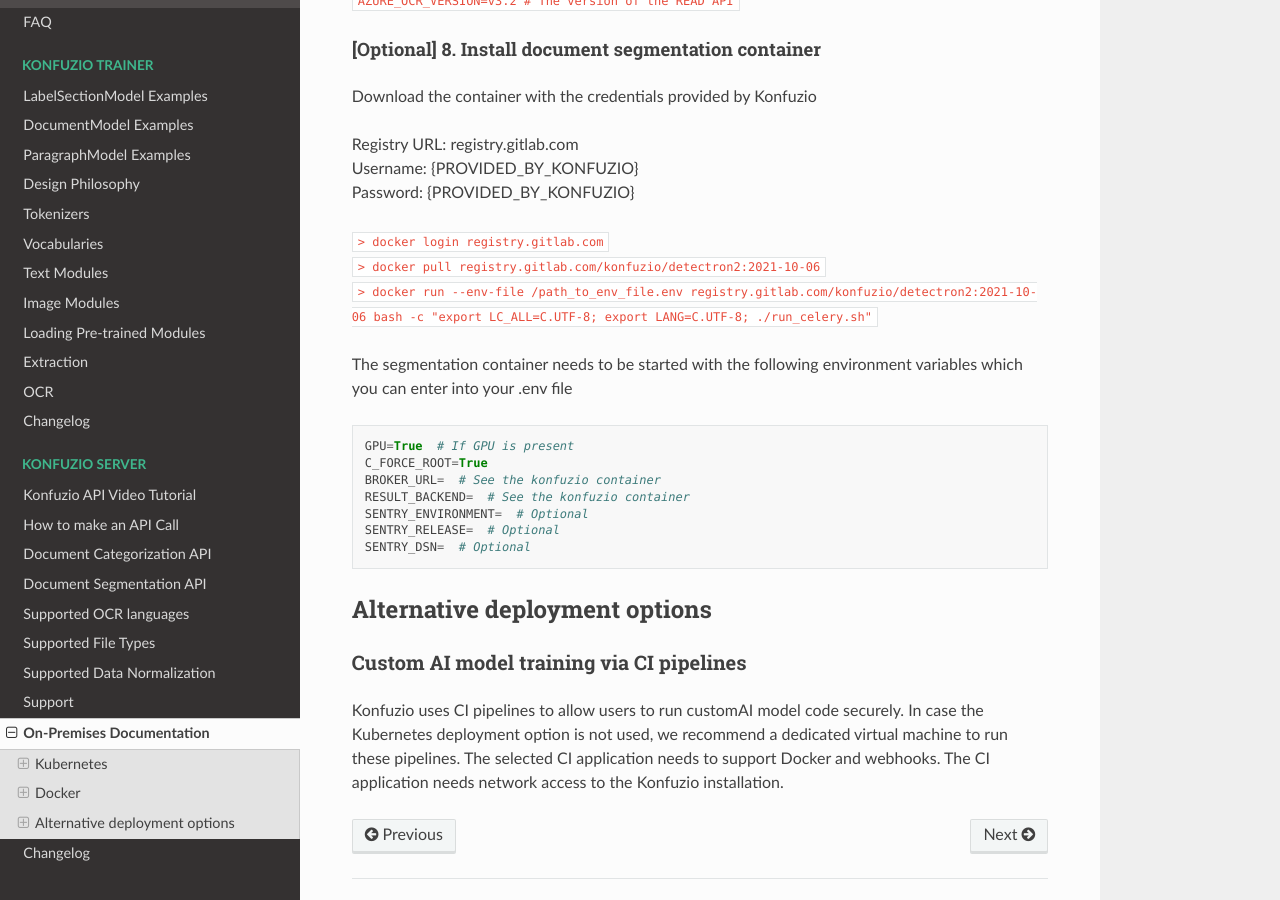
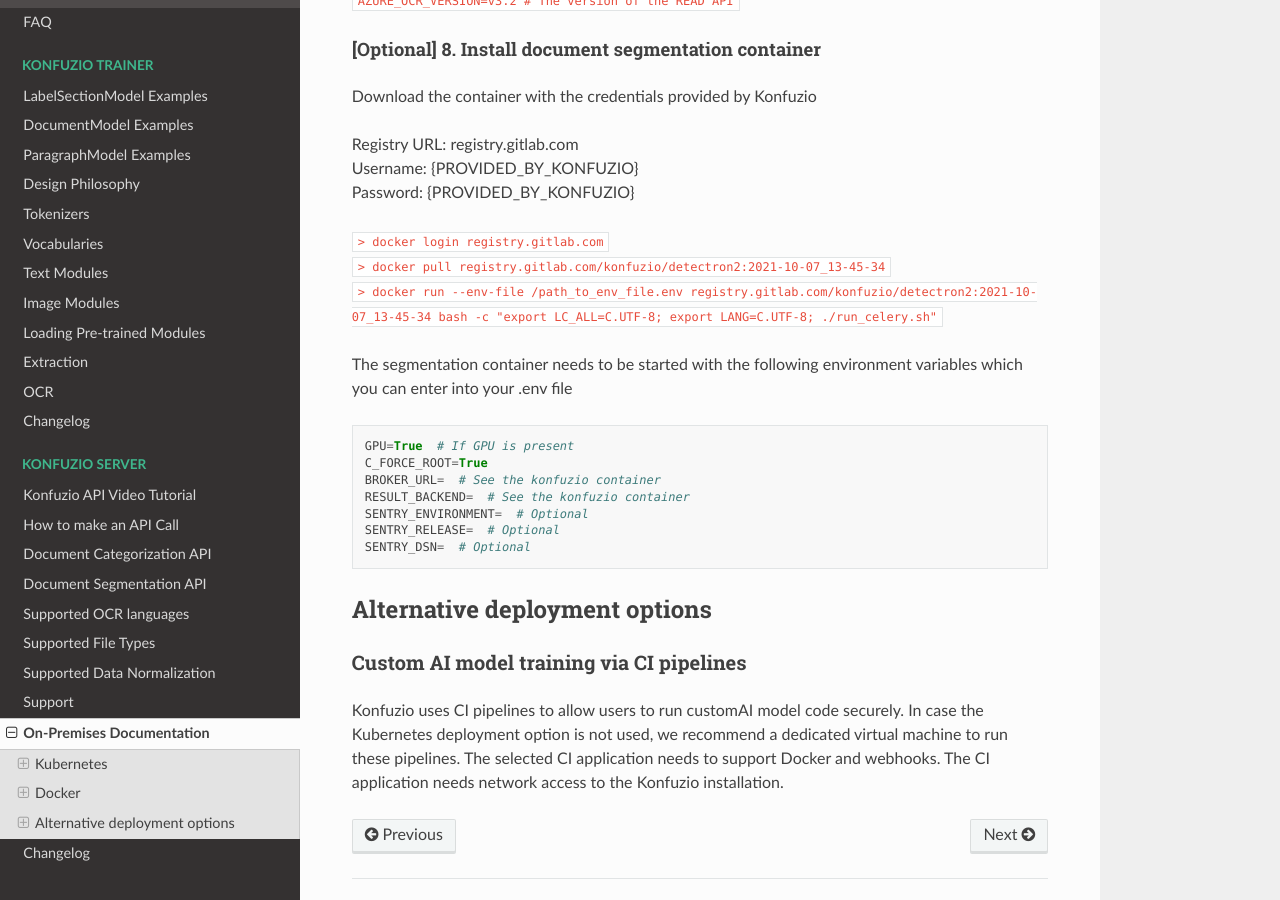
Before and after one commit to konfuzio-ai/konfuzio-sdk, a Sphinx documentation site: the page built from docs/web/on_premises.md, in a window 1280 px wide and 900 px high, scrolled down 8011 px. Built offline with Sphinx 7.4.7 and the Read the Docs theme 2.0.0, drawn with Linux system fonts in a browser that asks for light colours.

Commit message:
Update on_premises.md

````diff
--- a/docs/web/on_premises.md
+++ b/docs/web/on_premises.md
@@ -329,8 +329,8 @@
 Password: {PROVIDED_BY_KONFUZIO}
 
 `> docker login registry.gitlab.com`
-`> docker pull registry.gitlab.com/konfuzio/detectron2:2021-10-06`
-`> docker run --env-file /path_to_env_file.env registry.gitlab.com/konfuzio/detectron2:2021-10-06 bash -c "export LC_ALL=C.UTF-8; export LANG=C.UTF-8; ./run_celery.sh"`
+`> docker pull registry.gitlab.com/konfuzio/detectron2:2021-10-07_13-45-34`
+`> docker run --env-file /path_to_env_file.env registry.gitlab.com/konfuzio/detectron2:2021-10-07_13-45-34 bash -c "export LC_ALL=C.UTF-8; export LANG=C.UTF-8; ./run_celery.sh"`
 
 The segmentation container needs to be started with the following environment variables which you can enter into your .env file
 ```
````
